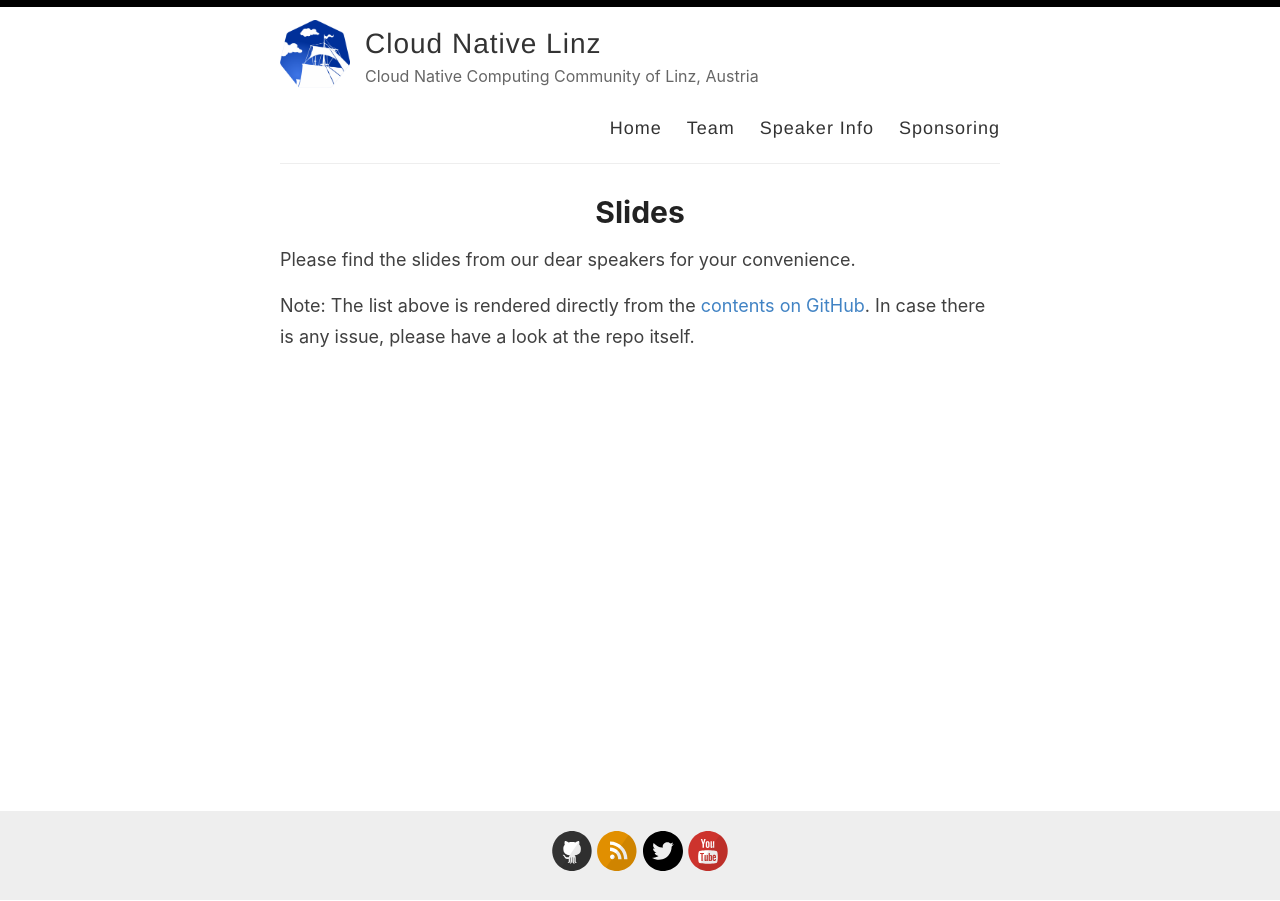
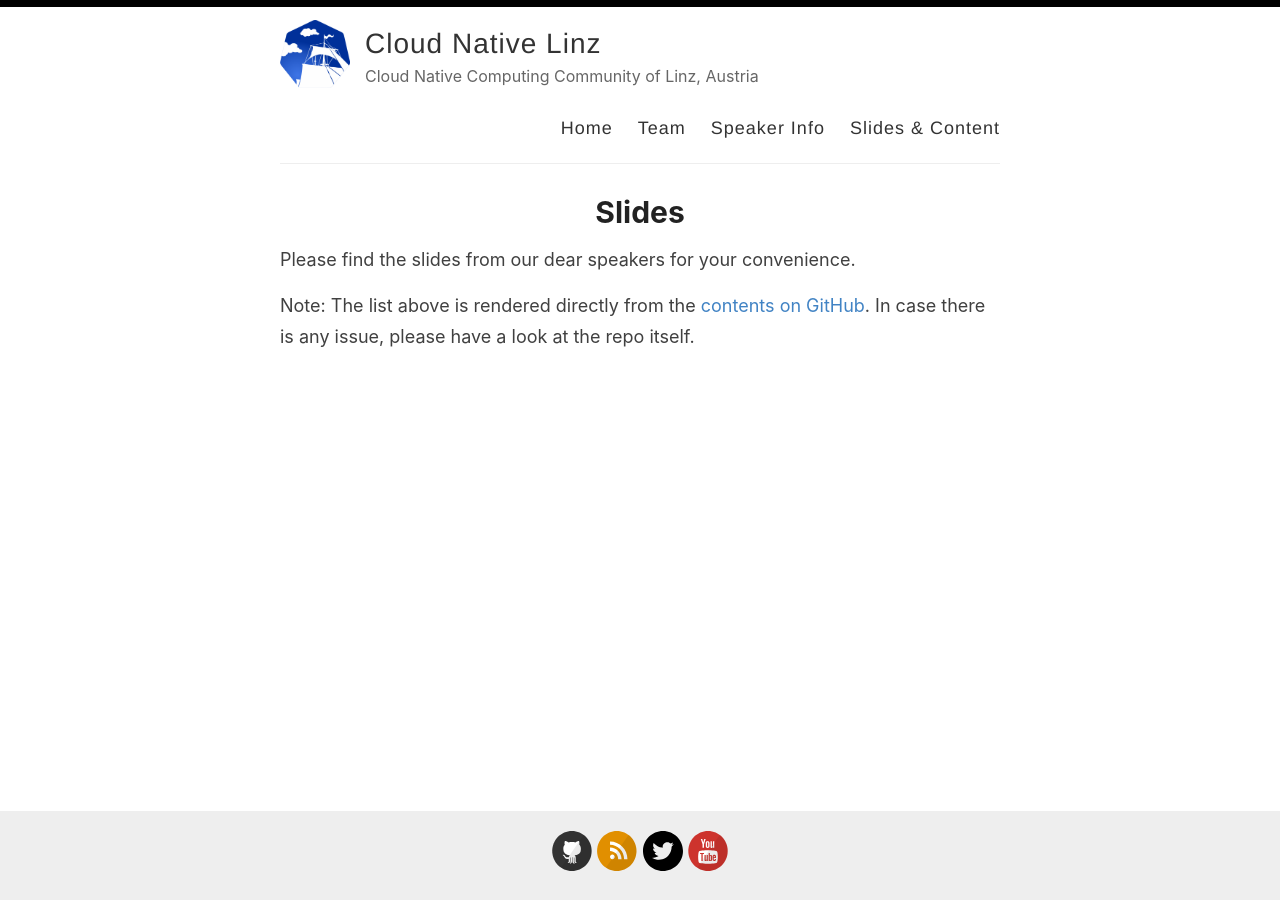
Before and after one commit to CloudNativeLinz/cloudnativelinz.github.io, a Jekyll site: the page built from _pages/slides.md, in a window 1280 px wide. Built offline with Jekyll 4.4.1, drawn with Linux system fonts in a browser that asks for light colours.

Commit message:
update navigation

```diff
--- a/_layouts/default.html
+++ b/_layouts/default.html
@@ -32,7 +32,7 @@
               <!--<a href="{{ site.baseurl }}/about">About</a>-->
               <a href="{{ site.baseurl }}/team">Team</a>
               <a href="{{ site.baseurl }}/speaker-info">Speaker Info</a>
-              <a href="{{ site.baseurl }}/sponsoring">Sponsoring</a>
+              <a href="{{ site.baseurl }}/slides">Slides & Content</a>
               <!--
               <a href="{{ site.baseurl }}/search">Search</a>
               <a href="{{ site.baseurl }}/archive">Archive</a>
--- a/_pages/slides.md
+++ b/_pages/slides.md
@@ -33,4 +33,5 @@ Please find the slides from our dear speakers for your convenience.
 
 <div id="slidecontent"></div>
 
-Note: The list above is rendered directly from the [contents on GitHub](https://github.com/CloudNativeLinz/cloudnativelinz.github.io/tree/master/slides). In case there is any issue, please have a look at the repo itself.
+
+Note: The list above is rendered directly from the [contents on GitHub](https://github.com/CloudNativeLinz/cloudnativelinz.github.io/tree/main/slides). In case there is any issue, please have a look at the repo itself.
```
